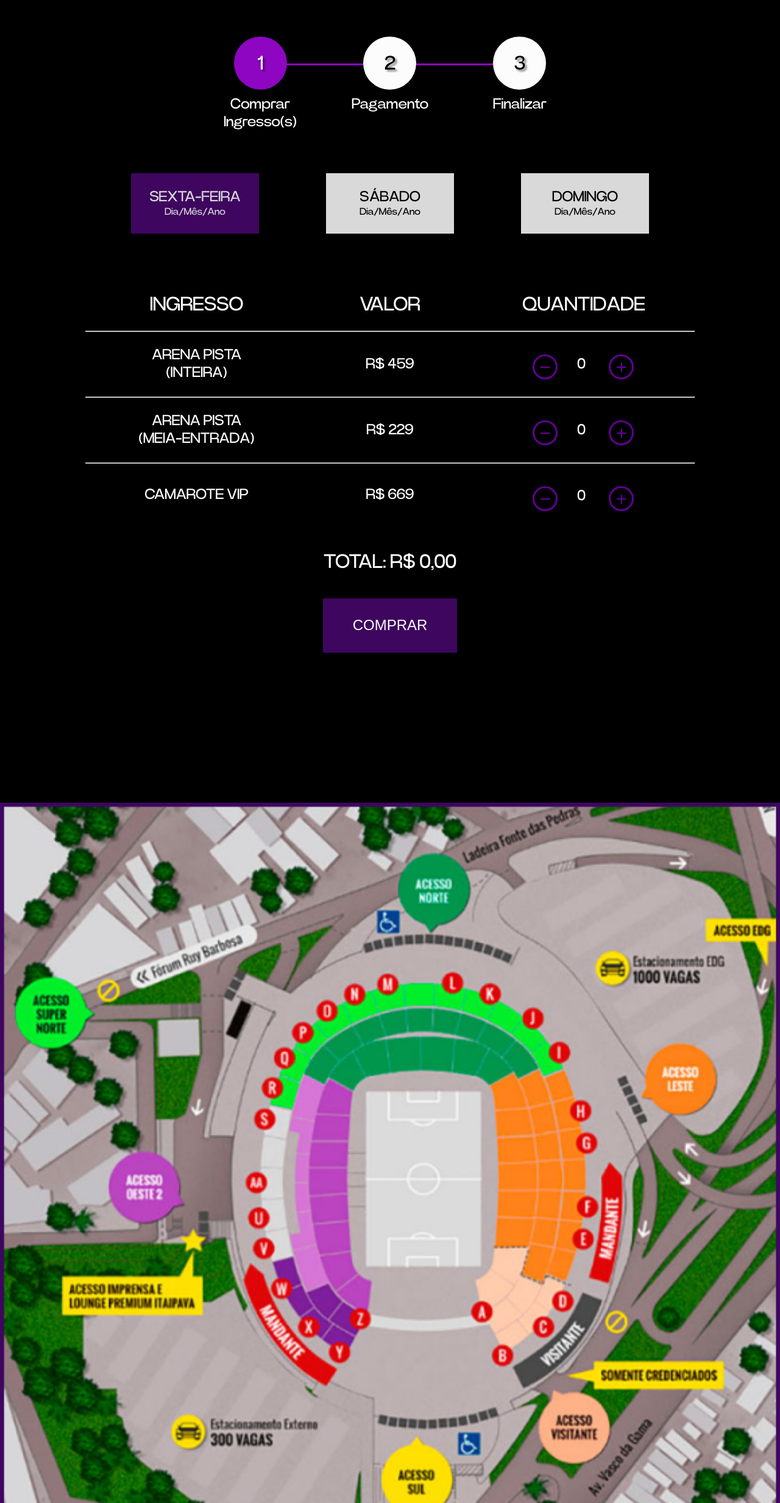
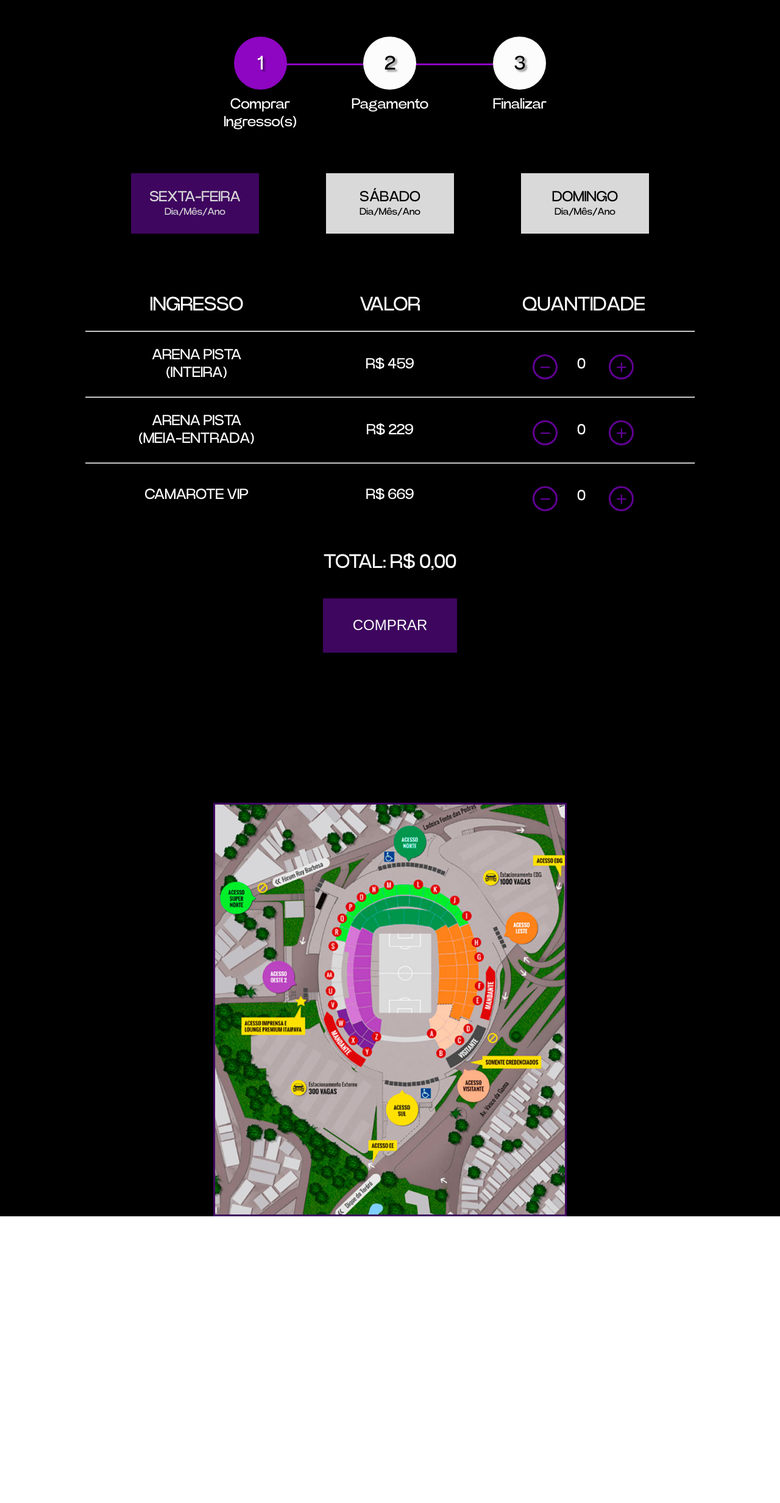
Before and after one commit to elcarvalhogoncalves/inkigayofestival, a Next.js app in the folder inkigayo-festival/: page /ingresso in a window 1280 px wide. Shown: the part 102-2566 px from the top of the page at 61% size. After the commit the page ends 2096 px from the top, so only its background shows below. Built offline with nearby package versions, Linux system fonts and the light colour scheme.

Commit message:
ajustei um erro no tamanho da imagem da arena no desktop

```diff
--- a/inkigayo-festival/src/styles/components/ingresso/IngressoComprar.module.css
+++ b/inkigayo-festival/src/styles/components/ingresso/IngressoComprar.module.css
@@ -171,7 +171,8 @@
 }
 
 .imagemArena {
-  width: 100%;
+  width: 58rem;
+  height: 67.8rem;
 }
 
 @media screen and (max-width: 60rem) {
```
